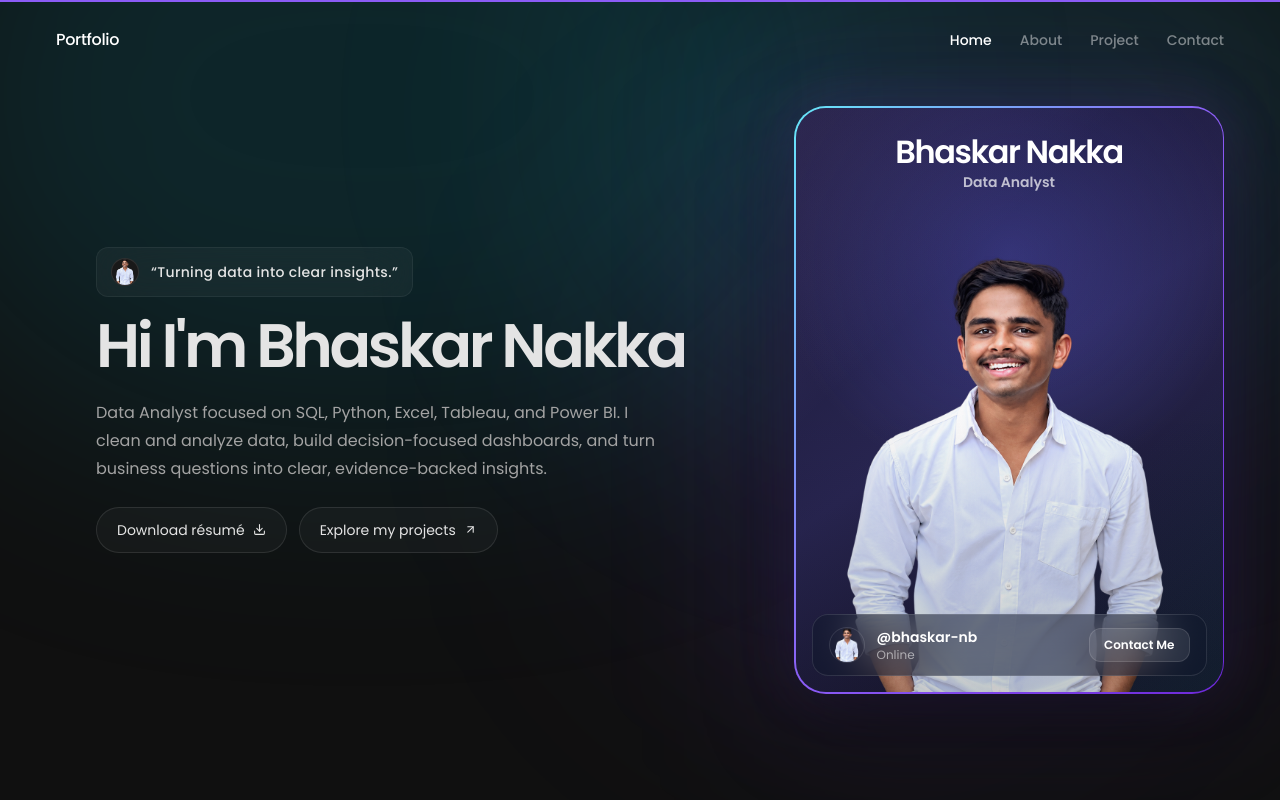
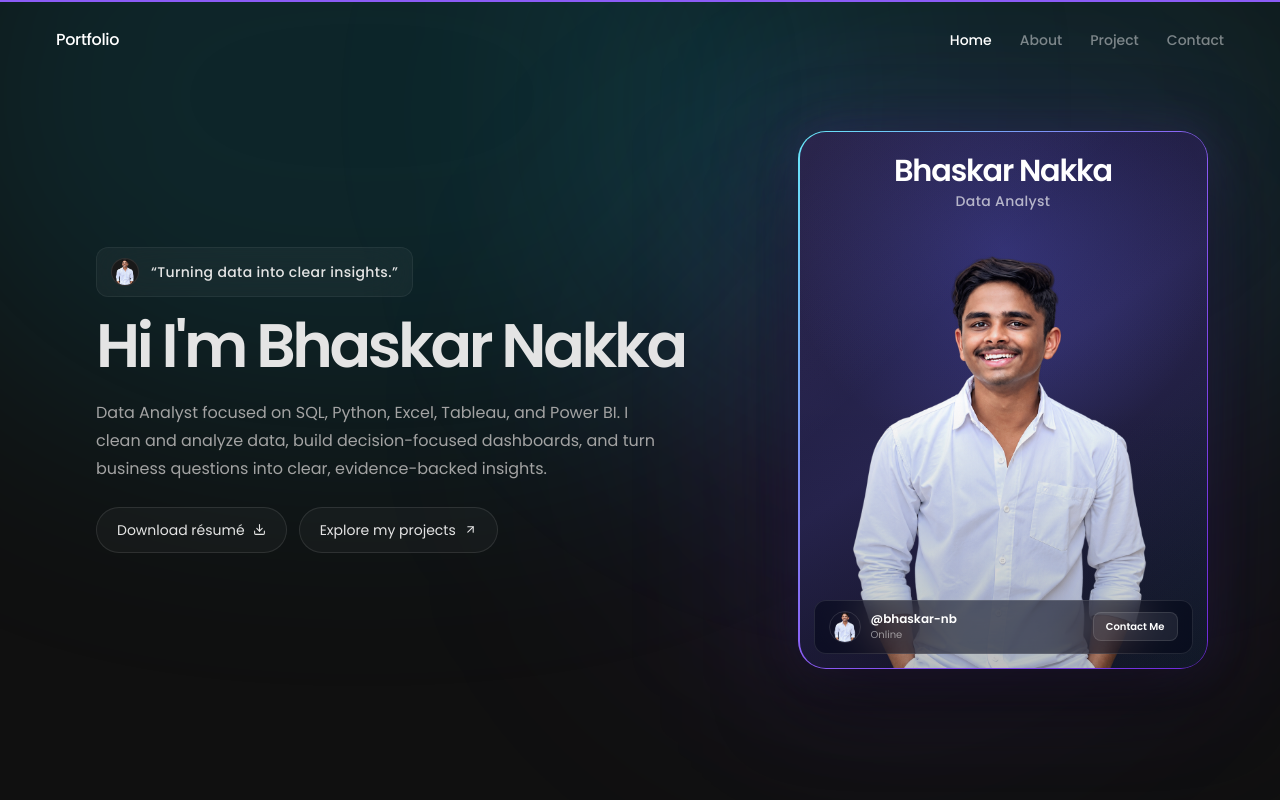
Before and after one commit to bhaskar-nb/portfolio, a Next.js app: page / in a window 1280 px wide. Shown: the top 800 px of the page. Built offline with nearby package versions, Linux system fonts and the light colour scheme.

Commit message:
Refine hero profile card styling

```diff
--- a/components/Hero.tsx
+++ b/components/Hero.tsx
@@ -61,47 +61,47 @@ export default function Hero() {
           whileInView={{ opacity: 1, x: 0 }}
           viewport={{ once: true }}
           transition={{ duration: 0.75, delay: 0.05 }}
-          className="relative mx-auto w-full max-w-[430px] lg:mr-2"
+          className="relative mx-auto w-full max-w-[410px] lg:mr-4"
         >
-          <div className="absolute -inset-10 rounded-[55px] bg-violet-500/[0.10] blur-[75px]" />
+          <div className="absolute -inset-8 rounded-[48px] bg-violet-500/[0.10] blur-[70px]" />
 
-          <div className="relative rounded-[32px] bg-gradient-to-br from-cyan-300 via-violet-500 to-violet-700 p-[1.5px] shadow-[0_30px_90px_rgba(0,0,0,0.48),0_0_55px_rgba(139,92,246,0.18)]">
-            <div className="relative aspect-[0.73] overflow-hidden rounded-[30px] bg-[radial-gradient(circle_at_50%_25%,rgba(99,102,241,0.32),transparent_48%),linear-gradient(145deg,#17162f_0%,#292653_48%,#11111f_100%)]">
-              <div className="pointer-events-none absolute inset-0 bg-[linear-gradient(135deg,rgba(167,139,250,0.18),transparent_32%,transparent_68%,rgba(56,189,248,0.10))]" />
+          <div className="relative rounded-[28px] bg-gradient-to-br from-cyan-300 via-violet-500 to-violet-700 p-[1.5px] shadow-[0_28px_80px_rgba(0,0,0,0.50),0_0_45px_rgba(139,92,246,0.16)]">
+            <div className="relative aspect-[0.76] overflow-hidden rounded-[26px] bg-[radial-gradient(circle_at_50%_22%,rgba(99,102,241,0.30),transparent_46%),linear-gradient(145deg,#17162f_0%,#292653_48%,#11111f_100%)]">
+              <div className="pointer-events-none absolute inset-0 bg-[linear-gradient(135deg,rgba(167,139,250,0.15),transparent_34%,transparent_66%,rgba(56,189,248,0.08))]" />
 
               <Image
                 src="/DP image.png"
                 alt={profile.name + " — Data Analyst"}
                 fill
-                sizes="430px"
-                className="object-contain object-bottom scale-[1.08]"
+                sizes="410px"
+                className="object-contain object-bottom scale-[1.05]"
                 priority
               />
 
-              <div className="pointer-events-none absolute inset-0 bg-gradient-to-b from-[#211c48]/25 via-transparent to-[#07070b]/20" />
+              <div className="pointer-events-none absolute inset-0 bg-gradient-to-b from-[#211c48]/20 via-transparent to-[#07070b]/25" />
 
-              <div className="absolute left-0 right-0 top-0 z-10 px-5 pt-7 text-center">
-                <h2 className="font-display text-[1.9rem] font-semibold leading-none tracking-[-0.045em] text-white sm:text-[2rem]">
+              <div className="absolute left-0 right-0 top-0 z-10 px-5 pt-6 text-center">
+                <h2 className="font-display text-[1.75rem] font-semibold leading-none tracking-[-0.04em] text-white sm:text-[1.9rem]">
                   {profile.name}
                 </h2>
-                <p className="mt-1 text-sm font-semibold text-white/70">
+                <p className="mt-1 text-xs font-medium tracking-wide text-white/65 sm:text-sm">
                   {profile.role}
                 </p>
               </div>
 
-              <div className="absolute bottom-4 left-4 right-4 z-10 flex items-center justify-between gap-3 rounded-2xl border border-white/[0.11] bg-slate-900/50 px-4 py-3 backdrop-blur-xl">
-                <div className="flex min-w-0 items-center gap-3">
-                  <div className="relative h-9 w-9 shrink-0 overflow-hidden rounded-full border border-white/[0.12]">
-                    <Image src="/DP image.png" alt="" fill sizes="36px" className="object-cover object-top" />
+              <div className="absolute bottom-3.5 left-3.5 right-3.5 z-10 flex items-center justify-between gap-3 rounded-xl border border-white/[0.10] bg-slate-950/55 px-3.5 py-2.5 backdrop-blur-xl">
+                <div className="flex min-w-0 items-center gap-2.5">
+                  <div className="relative h-8 w-8 shrink-0 overflow-hidden rounded-full border border-white/[0.12]">
+                    <Image src="/DP image.png" alt="" fill sizes="32px" className="object-cover object-top" />
                   </div>
                   <div className="min-w-0">
-                    <p className="truncate text-sm font-semibold text-white">@{profile.githubUsername}</p>
-                    <p className="text-xs text-white/55">Online</p>
+                    <p className="truncate text-xs font-semibold text-white">@{profile.githubUsername}</p>
+                    <p className="text-[10px] text-white/50">Online</p>
                   </div>
                 </div>
                 <a
                   href="#contact"
-                  className="shrink-0 rounded-xl border border-white/[0.12] bg-white/[0.09] px-3.5 py-2 text-xs font-semibold text-white transition hover:bg-white/[0.15]"
+                  className="shrink-0 rounded-lg border border-white/[0.11] bg-white/[0.08] px-3 py-1.5 text-[10px] font-semibold text-white transition hover:bg-white/[0.14]"
                 >
                   Contact Me
                 </a>
```
